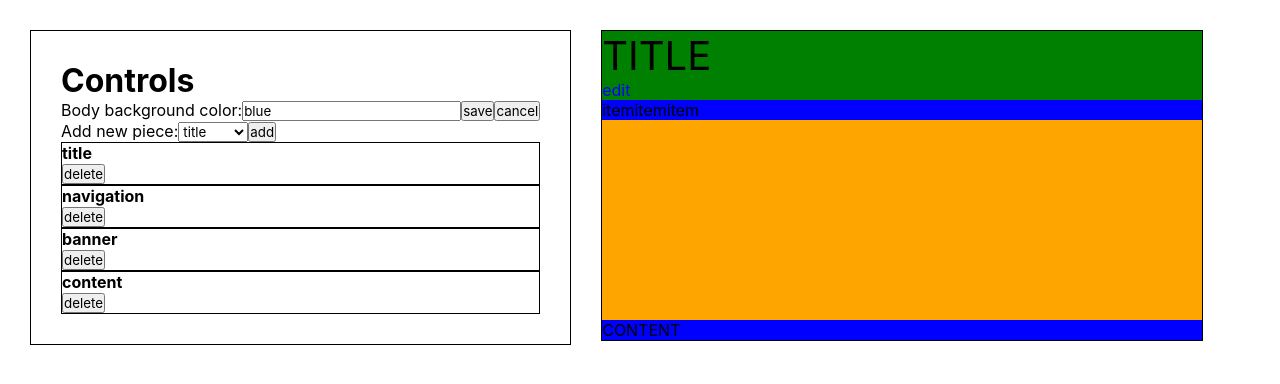
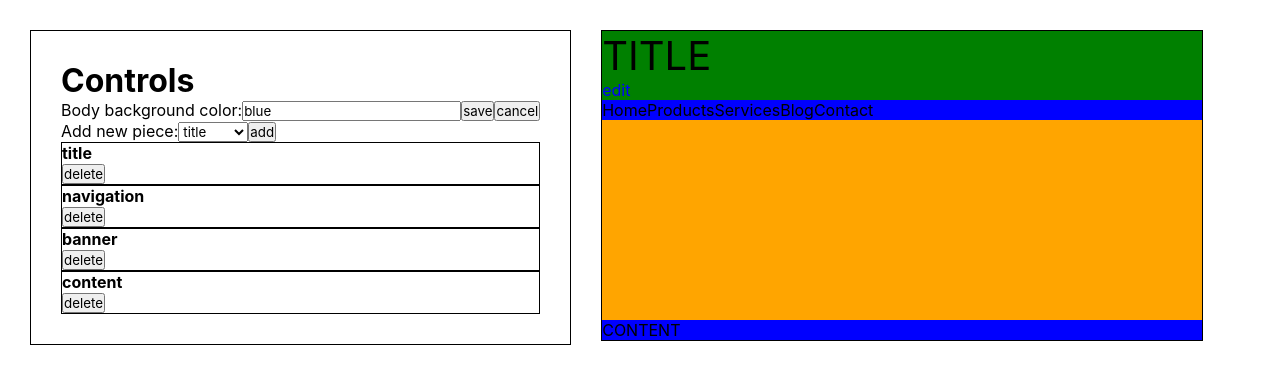
Before and after one commit to bananno/designer, a React (Create React App) app: page / in a window 1280 px wide. Shown: the top 384 px of the page. Built offline with nearby package versions, Linux system fonts and the light colour scheme.

Commit message:
Store navigation items in the state

```diff
--- a/src/App.js
+++ b/src/App.js
@@ -22,6 +22,7 @@ class App extends Component {
       },
       {
         type: 'navigation',
+        items: ['Home', 'Products', 'Services', 'Blog', 'Contact'],
         id: 1
       },
       {
--- a/src/Piece/navigation.js
+++ b/src/Piece/navigation.js
@@ -4,9 +4,9 @@ const navigation = (props) => {
   return (
     <div className="piece navigation">
       <ul>
-        <li>item</li>
-        <li>item</li>
-        <li>item</li>
+        {props.data.items.map((text, i) => {
+          return (<li key={i}>{text}</li>);
+        })}
       </ul>
     </div>
   );
```
